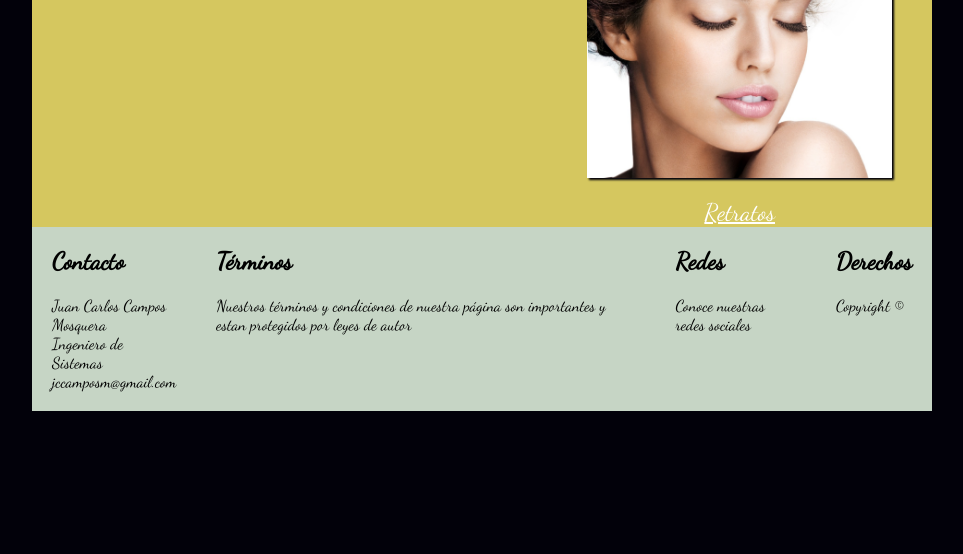
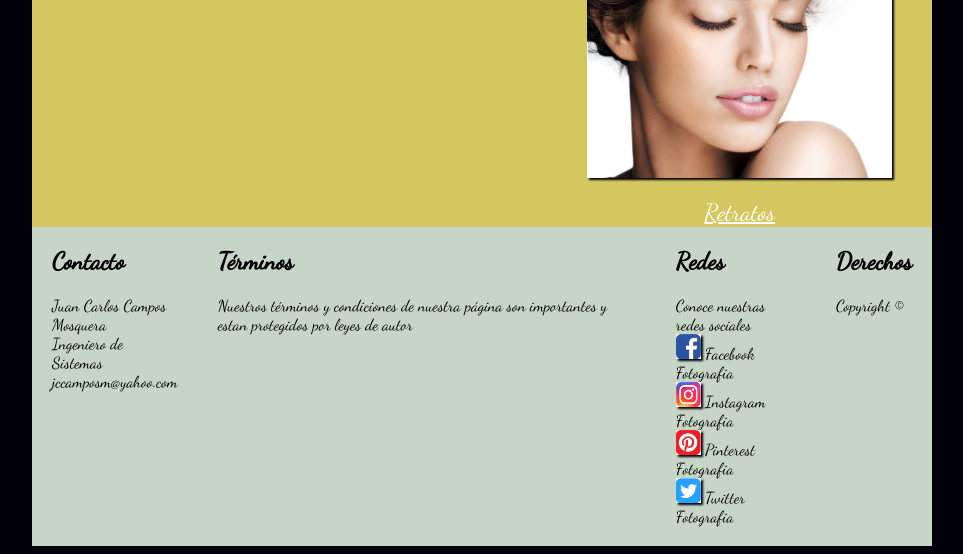
Before and after one commit to jccamposm/Proyecto-Final-CSS, a plain HTML site: page index.html in a window 1280 px wide. Shown: the part 816-1370 px from the top of the page, without its empty margins (158-1121 px from the left). Before the commit the page ends 1235 px from the top, so only its background shows below. Drawn offline with Linux system fonts and the light colour scheme.

Commit message:
Iconos Finales
Carga de Iconos de las redes

```diff
--- a/css/estilos.css
+++ b/css/estilos.css
@@ -122,3 +122,8 @@ footer{
 footer p{
   margin: auto;
 }
+
+footer img[src^=ico]{
+  width: 25px;
+  height: 25px;
+}
--- a/index.html
+++ b/index.html
@@ -50,7 +50,7 @@
         <h2>Contacto</h2>
         <p>Juan Carlos Campos Mosquera</p>
         <p>Ingeniero de Sistemas</p>
-        <p>jccamposm@gmail.com</p>
+        <p>jccamposm@yahoo.com</p>
       </div>
       <div id="Terminos">
         <h2>Términos</h2>
@@ -59,6 +59,14 @@
       <div id="Redes">
         <h2>Redes</h2>
         <p>Conoce nuestras redes sociales</p>
+        <img src="ico/ico-Facebook.png" alt="Icono Facebook" />
+        <p style="display:inline">Facebook Fotografia</p><br/>
+        <img src="ico/ico-Instagram.png" alt="Icono Instagram" />
+        <p style="display:inline">Instagram Fotografia</p><br/>
+        <img src="ico/ico-Pinterest.png" alt="Icono Pinterest" />
+        <p style="display:inline">Pinterest Fotografia</p><br/>
+        <img src="ico/ico-twitter.png" alt="Icono Twitter" />
+        <p style="display:inline">Twitter Fotografia</p><br/>
       </div>
       <div id="Derechos">
         <h2>Derechos</h2>
```
Also changed, not shown: ico/ico-Facebook.png (added), ico/ico-Instagram.png (added), ico/ico-Pinterest.png (added), ico/ico-twitter.png (added), 1 other file.
